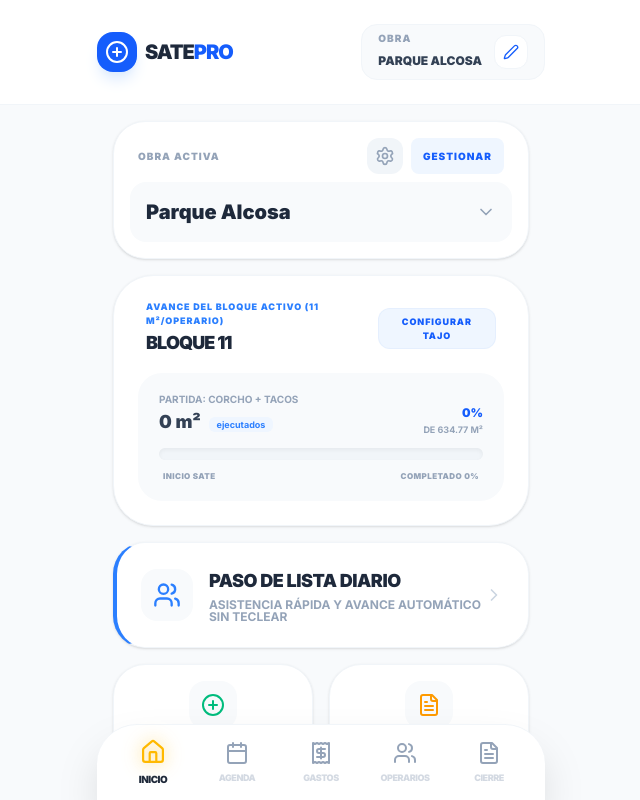
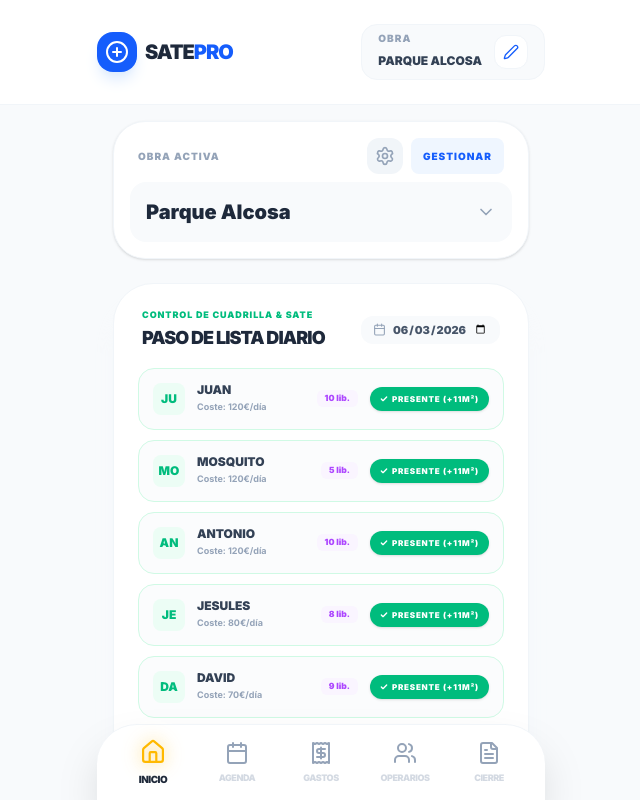
Before and after one commit to JFOE78/SATECONTROL-V3.0, a React (Vite) app: page / in a window 1280 px wide. Shown: the whole page, without its empty margins (319-959 px from the left). Built offline with nearby package versions, Linux system fonts and the light colour scheme; the HTML template or start-up script is replaced by a standard one.

Commit message:
feat: update SATE phase 1 pricing and dimensions
Update fase1 to "SATE Combinado" with a price of 20.20, enforce this update in context, and add default block dimensions.

```diff
--- a/src/constants.ts
+++ b/src/constants.ts
@@ -1,7 +1,7 @@
 export const TARIFAS = {};
 
 export const ITEMS_SATE: Record<string, { nombre: string, precio: number }> = {
-  fase1: { nombre: "Corcho + Tacos", precio: 8 },
+  fase1: { nombre: "SATE Combinado (Corcho + Fino)", precio: 20.20 },
   fase2: { nombre: "Esquineros + Malla + Fino", precio: 8 },
   anti: { nombre: "Anti-fisuras (ml)", precio: 8 },
   cajeado: { nombre: "Cajeados (m)", precio: 16 },
@@ -11,6 +11,13 @@ export const ITEMS_SATE: Record<string, { nombre: string, precio: number }> = {
 // Medidas reales por bloque (Basado en Escandallo Maestro)
 export const BLOQUE_DIMENSIONS: Record<string, Record<string, number>> = {
   "DEFAULT": {
+    fase1: 634.77,
+    fase2: 634.77,
+    anti: 145,
+    cajeado: 33.04,
+    malla: 136
+  },
+  "11": {
     fase1: 634.77,
     fase2: 634.77,
     anti: 145,
--- a/src/context/AppContext.tsx
+++ b/src/context/AppContext.tsx
@@ -98,6 +98,11 @@ export const AppProvider: React.FC<{ children: React.ReactNode }> = ({ children
         syncedItems[key].precio = (ITEMS_SATE as any)[key].precio;
       }
     });
+    // Force exact pricing and name requested by user
+    if (syncedItems.fase1) {
+      syncedItems.fase1.precio = 20.20;
+      syncedItems.fase1.nombre = "SATE Combinado (Corcho + Fino)";
+    }
 
     const INITIAL_VACACIONES: Vacacion[] = [
       { id: "vac-1", operario: "Mosquito", fecha: "2026-05-19", tipo: "Disfrutados y Pagados" },
--- a/src/screens/Inicio.tsx
+++ b/src/screens/Inicio.tsx
@@ -1,11 +1,9 @@
-import React, { useMemo, useCallback, useState } from "react";
-import { PlusCircle, Calendar, FileText, ChevronRight, Settings, Activity, ChevronRight as ChevronRightIcon, BarChart3, Users, Check } from "lucide-react";
-import { ResponsiveContainer, AreaChart, Area, XAxis, YAxis, Tooltip, CartesianGrid } from 'recharts';
+import React, { useMemo, useCallback, useState, useEffect } from "react";
+import { PlusCircle, Calendar, FileText, ChevronRight, Settings, Users, Check, X, ShieldCheck } from "lucide-react";
 import { useApp } from "../context/AppContext";
 import { ActionButton } from "../components/ActionButton";
-import { Avance } from "../types";
+import { Avance, Vacacion } from "../types";
 import { formatAmount } from "../lib/utils";
-import { shareService } from "../services/shareService";
 import { BLOQUE_DIMENSIONS } from "../constants";
 
 export const Inicio: React.FC<{ onNavigate: (s: any) => void, onInstall: () => void, showInstall: boolean }> = ({ onNavigate, onInstall, showInstall }) => {
@@ -14,39 +12,134 @@ export const Inicio: React.FC<{ onNavigate: (s: any) => void, onInstall: () => v
     selectedObraId,
     setSelectedObraId,
     avances,
+    setAvances,
+    vacaciones,
+    setVacaciones,
     calculateAvanceEconomics,
-    gastos,
     certificaciones,
     operariosList,
-    anticipos,
-    itemsSate,
-    manualAdjustments
+    notify
   } = useApp();
 
-  const [expandedLiquidacion, setExpandedLiquidacion] = useState(false);
+  const [fecha, setFecha] = useState("2026-06-03");
+  const [asistencia, setAsistencia] = useState<Record<string, 'presente' | 'ausente'>>({});
 
-  const selectedObra = useMemo(() => obras.find(o => o.id === selectedObraId), [obras, selectedObraId]);
+  // Initialize attendance for each operario as 'presente' by default
+  useEffect(() => {
+    if (operariosList && operariosList.length > 0) {
+      const initial: Record<string, 'presente' | 'ausente'> = {};
+      operariosList.forEach(op => {
+        initial[op.nombre] = 'presente';
+      });
+      setAsistencia(initial);
+    }
+  }, [operariosList]);
 
-  const isDataCertified = useCallback((date: string) => {
-    return (certificaciones || []).some(c =>
-      c.obraId === selectedObraId &&
-      c.fechaInicio && c.fechaFin &&
-      date >= c.fechaInicio && date <= c.fechaFin
-    );
-  }, [certificaciones, selectedObraId]);
+  // Safe normalization helper for name matching
+  const normalizeName = useCallback((s: any) =>
+    (s || "").toString().trim().toLowerCase().normalize("NFD").replace(/[\u0300-\u036f]/g, ""),
+  []);
 
-  const CUTOFF_DATE = "2026-05-06";
+  // Calculate vacation days left (10 initial)
+  const getOperarioBolsa = useCallback((nombre: string) => {
+    const opClean = normalizeName(nombre);
+    const totalEnjoyed = (vacaciones || []).filter(v => normalizeName(v.operario) === opClean).length;
+    return {
+      enjoyed: totalEnjoyed,
+      remaining: Math.max(0, 10 - totalEnjoyed)
+    };
+  }, [vacaciones, normalizeName]);
 
-  const activeBlock = useMemo(() => {
-    return localStorage.getItem("sate_active_block") || "11";
-  }, [avances]);
+  const presentUsers = useMemo(() => {
+    return Object.keys(asistencia).filter(nombre => asistencia[nombre] === 'presente');
+  }, [asistencia]);
 
+  const absentUsers = useMemo(() => {
+    return Object.keys(asistencia).filter(nombre => asistencia[nombre] === 'ausente');
+  }, [asistencia]);
+
+  const computedM2 = useMemo(() => {
+    return presentUsers.length * 11;
+  }, [presentUsers]);
+
+  const totalEuro = useMemo(() => {
+    return computedM2 * 20.20;
+  }, [computedM2]);
+
+  const handleToggle = (nombre: string) => {
+    setAsistencia(prev => ({
+      ...prev,
+      [nombre]: prev[nombre] === 'presente' ? 'ausente' : 'presente'
+    }));
+  };
+
+  const handleSaveAsistencia = () => {
+    if (!selectedObraId) {
+      notify("No hay ninguna obra seleccionada", "error");
+      return;
+    }
+
+    if (presentUsers.length === 0 && absentUsers.length === 0) {
+      notify("Debe haber operarios para registrar", "error");
+      return;
+    }
+
+    const m2 = presentUsers.length * 11;
+
+    const newAvance: Avance = {
+      id: `avance-auto-${fecha}-${Date.now()}`,
+      fecha,
+      obraId: selectedObraId,
+      bloque: "11",
+      operariosPresentes: presentUsers,
+      operariosVacaciones: absentUsers,
+      produccion: m2 > 0 ? [
+        {
+          itemId: "fase1", // Under combined price
+          m2,
+          bloque: "11"
+        }
+      ] : [],
+      resumen: { ingresos: m2 * 20.20, costeManoObra: 0, beneficio: 0, beneficioPorOperario: 0 },
+      motivoSinProduccion: m2 === 0 ? "Sin asistencia de la cuadrilla" : undefined
+    };
+
+    const econ = calculateAvanceEconomics(newAvance);
+    newAvance.resumen = {
+      ingresos: econ.ingresos,
+      costeManoObra: econ.costeManoObra,
+      beneficio: econ.beneficio,
+      beneficioPorOperario: econ.beneficioPorOperario
+    };
+
+    // Subtraction logic for vacations
+    const otherVac = (vacaciones || []).filter(v => v.fecha !== fecha);
+    const addedVac: Vacacion[] = absentUsers.map(nombre => ({
+      id: `vac-${nombre}-${fecha}-${Date.now()}`,
+      operario: nombre,
+      fecha: fecha,
+      tipo: "Disfrutados y Pagados"
+    }));
+
+    setVacaciones([...otherVac, ...addedVac]);
+
+    // Save Avance
+    setAvances(prev => {
+      const filtered = prev.filter(a => !(a.obraId === selectedObraId && a.fecha === fecha && (a.bloque || "").trim() === "11"));
+      return [...filtered, newAvance];
+    });
+
+    notify(`Asistencia guardada: +${m2} m² añadidos al Bloque 11 (${formatAmount(totalEuro)})`, "success");
+  };
+
+  // Progression calculation for Bloque 11 (historico starting offset at 205 m²)
   const activeBlockProgress = useMemo(() => {
-    const blockNorm = activeBlock.trim().toUpperCase().replace("BLOQUE", "").trim();
+    const blockNorm = "11";
 
-    // Sum production for the active block
+    // Sum production for Bloque 11, but only for dates strictly after 2026-06-03,
+    // as any progress up to and including June 3, 2026 is already included in the 205 m² baseline.
     const advancesM2 = (avances || [])
-      .filter(a => a.obraId === selectedObraId)
+      .filter(a => a.obraId === selectedObraId && a.fecha > "2026-06-03")
       .reduce((sum, a) => {
         const match = (a.bloque || "").trim().toUpperCase().replace("BLOQUE", "").trim() === blockNorm;
         if (!match) return sum;
@@ -55,17 +148,8 @@ export const Inicio: React.FC<{ onNavigate: (s: any) => void, onInstall: () => v
           .reduce((s, p) => s + p.m2, 0);
       }, 0);
 
-    const certifiedM2 = (certificaciones || []).reduce((sum, c) => {
-      if (c.obraId !== selectedObraId) return sum;
-      return sum + (c.partidas || [])
-        .filter(it => {
-          const bRaw = (it.bloque || "").trim().toUpperCase().replace("BLOQUE", "").trim();
-          return bRaw === blockNorm && it.itemId === "fase1";
-        })
-        .reduce((s, it) => s + it.m2, 0);
-    }, 0);
-
-    const totalM2 = advancesM2 + certifiedM2;
+    const baseOffset = 205; // Fixed starting baseline for Bloque 11 including up to today (2026-06-03)
+    const totalM2 = baseOffset + advancesM2;
     const dims = BLOQUE_DIMENSIONS[blockNorm] || BLOQUE_DIMENSIONS["DEFAULT"];
     const targetM2 = dims["fase1"] || 634.77;
 
@@ -74,84 +158,10 @@ export const Inicio: React.FC<{ onNavigate: (s: any) => void, onInstall: () => v
       targetM2,
       percentage: Math.min((totalM2 / targetM2) * 100, 100)
     };
-  }, [avances, selectedObraId, certificaciones, activeBlock]);
-
-  const totalAcumulado = useMemo(() => {
-    // 1. Producción NO certificada (en curso) desde el corte
-    const advancesEcon = (avances || [])
-      .filter(a => a.obraId === selectedObraId && a.fecha >= CUTOFF_DATE && !isDataCertified(a.fecha))
-      .reduce((acc, curr) => {
-        const econ = calculateAvanceEconomics(curr);
-        return {
-          costeMO: acc.costeMO + (econ.costeManoObra || 0),
-          beneficio: acc.beneficio + (econ.beneficio || 0)
-        };
-      }, { costeMO: 0, beneficio: 0 });
-
-    const totalG = (gastos || [])
-      .filter(g => g.obraId === selectedObraId && g.fecha >= CUTOFF_DATE && !isDataCertified(g.fecha))
-      .reduce((sum, g) => sum + g.monto, 0);
-
-    // 2. Certificaciones pendientes de cobro (desde el corte o históricas pendientes)
-    // Nota: Las certificaciones anteriores al corte ya se asumen liquidadas o descartadas si el usuario quiere "limpieza"
-    const montoCertsPendientes = (certificaciones || [])
-      .filter(c => c.obraId === selectedObraId && (c.fechaFin || '') >= CUTOFF_DATE && c.estado !== 'cobrado')
-      .reduce((sum, c) => sum + c.certificado, 0);
-
-    const produccionEnCurso = advancesEcon.beneficio - totalG;
-
-    const totalCobrado = (certificaciones || [])
-      .filter(c => c.obraId === selectedObraId && c.estado === 'cobrado')
-      .reduce((sum, c) => sum + c.ejecutado, 0);
-
-    return {
-      ingresosCurso: advancesEcon.beneficio + advancesEcon.costeMO,
-      certPendiente: montoCertsPendientes,
-      totalPendiente: produccionEnCurso + montoCertsPendientes,
-      totalCobrado
-    };
-  }, [avances, gastos, calculateAvanceEconomics, isDataCertified, selectedObraId, certificaciones]);
-
-  const lastAvance = useMemo(() =>
-    [...avances]
-      .filter(a => a.obraId === selectedObraId)
-      .sort((a, b) => new Date(b.fecha).getTime() - new Date(a.fecha).getTime())[0],
-    [avances, selectedObraId]
-  );
-
-  const monthlyTrend = useMemo(() => {
-    const data: any[] = [];
-    const now = new Date();
-    const monthNames = ["ENE", "FEB", "MAR", "ABR", "MAY", "JUN", "JUL", "AGO", "SEP", "OCT", "NOV", "DIC"];
-
-    for (let i = 5; i >= 0; i--) {
-      const targetDate = new Date(now.getFullYear(), now.getMonth() - i, 1);
-      const m = targetDate.getMonth();
-      const y = targetDate.getFullYear();
-
-      const monthAvances = (avances || []).filter(a => {
-        const d = new Date(a.fecha);
-        return d.getMonth() === m && d.getFullYear() === y && a.obraId === selectedObraId;
-      });
-
-      const monthGastos = (gastos || []).filter(g => {
-        const d = new Date(g.fecha);
-        return d.getMonth() === m && d.getFullYear() === y && g.obraId === selectedObraId;
-      });
-
-      const totalIngresosMO = monthAvances.reduce((sum, a) => sum + calculateAvanceEconomics(a).beneficio, 0);
-      const totalGastosMes = monthGastos.reduce((sum, g) => sum + g.monto, 0);
-
-      data.push({
-        name: monthNames[m],
-        beneficio: Math.round(totalIngresosMO - totalGastosMes),
-      });
-    }
-    return data;
-  }, [avances, calculateAvanceEconomics, selectedObraId]);
+  }, [avances, selectedObraId]);
 
   return (
-    <div className="space-y-4">
+    <div className="space-y-6 pb-12">
       {showInstall && (
         <button
           onClick={onInstall}
@@ -168,6 +178,7 @@ export const Inicio: React.FC<{ onNavigate: (s: any) => void, onInstall: () => v
         </button>
       )}
 
+      {/* OBRA COOPERATIVA */}
       <section className="bg-white dark:bg-slate-900 p-4 rounded-[2rem] shadow-sm border border-slate-100 dark:border-slate-800">
         <div className="flex justify-between items-center mb-2 px-2">
           <label className="block text-[10px] font-black text-slate-400 uppercase tracking-widest">Obra Activa</label>
@@ -190,25 +201,126 @@ export const Inicio: React.FC<{ onNavigate: (s: any) => void, onInstall: () => v
         </div>
       </section>
 
-      {/* PROGRESO EN TIEMPO REAL - BLOQUE ACTIVO */}
-      <section className="bg-white dark:bg-slate-900 p-6 rounded-[2.5rem] border border-slate-100 dark:border-slate-800 shadow-sm space-y-4">
-        <div className="flex justify-between items-center px-2">
+      {/* PASO DE LISTA DIARIO DIRECTO */}
+      <section className="bg-white dark:bg-slate-900 p-6 rounded-[2.5rem] border border-slate-100 dark:border-slate-800 shadow-xl shadow-slate-100/30 dark:shadow-none space-y-4">
+        <div className="flex justify-between items-center px-1">
           <div>
-            <span className="text-[9px] font-black text-blue-500 uppercase tracking-widest block mb-0.5">Avance del Bloque Activo (11 m²/operario)</span>
-            <h3 className="text-lg font-black text-slate-800 dark:text-white uppercase tracking-tighter">Bloque {activeBlock}</h3>
+            <span className="text-[9px] font-black text-emerald-500 uppercase tracking-widest block mb-0.5">Control de Cuadrilla & SATE</span>
+            <h3 className="text-lg font-black text-slate-800 dark:text-white uppercase tracking-tighter">Paso de Lista Diario</h3>
           </div>
+          <div className="flex items-center gap-1.5 bg-slate-50 dark:bg-slate-800 py-1.5 px-3 rounded-xl">
+            <Calendar size={13} className="text-slate-400" />
+            <input
+              type="date"
+              value={fecha}
+              onChange={e => setFecha(e.target.value)}
+              className="bg-transparent text-[11px] font-black text-slate-600 dark:text-slate-300 outline-none w-24 border-none p-0 focus:ring-0"
+            />
+          </div>
+        </div>
+
+        {/* List of Operarios */}
+        <div className="space-y-2.5">
+          {["Juan", "Mosquito", "Antonio", "Jesules", "David"].map(nombre => {
+            const op = operariosList.find(o => normalizeName(o.nombre) === normalizeName(nombre)) || { nombre, coste: 120 };
+            const isPresent = asistencia[nombre] !== 'ausente';
+            const bolsa = getOperarioBolsa(nombre);
+
+            return (
+              <div
+                key={nombre}
+                onClick={() => handleToggle(nombre)}
+                className={`p-3.5 rounded-2xl border transition-all duration-200 cursor-pointer flex items-center justify-between ${
+                  isPresent
+                    ? 'bg-slate-50/50 dark:bg-slate-800/30 border-emerald-100 dark:border-emerald-900/10'
+                    : 'bg-red-50/20 dark:bg-red-950/5 border-red-100/30 dark:border-red-900/10'
+                }`}
+              >
+                <div className="flex items-center gap-3">
+                  <div className={`w-8 h-8 rounded-lg flex items-center justify-center font-black text-xs transition-colors duration-200 ${
+                    isPresent
+                      ? 'bg-emerald-50 dark:bg-emerald-950/30 text-emerald-500'
+                      : 'bg-red-50 dark:bg-red-950/20 text-red-500'
+                  }`}>
+                    {nombre.substring(0, 2).toUpperCase()}
+                  </div>
+                  <div>
+                    <h4 className="text-xs font-black text-slate-700 dark:text-slate-200 uppercase leading-none mb-1">{nombre}</h4>
+                    <span className="text-[9px] font-bold text-slate-400 block">
+                      Coste: {op.coste}€/día
+                    </span>
+                  </div>
+                </div>
+
+                <div className="flex items-center gap-3">
+                  <span className={`text-[8.5px] font-black px-2 py-0.5 rounded-md ${
+                    bolsa.remaining <= 3
+                      ? 'bg-amber-50 dark:bg-amber-950/20 text-amber-500'
+                      : 'bg-purple-50 dark:bg-purple-950/20 text-purple-500'
+                  }`}>
+                    {bolsa.remaining} lib.
+                  </span>
+
+                  <div className={`text-[8px] font-black tracking-widest px-2.5 py-1.5 rounded-xl uppercase flex items-center gap-1 transition-all duration-200 ${
+                    isPresent
+                      ? 'bg-emerald-500 text-white shadow-sm'
+                      : 'bg-red-100 dark:bg-red-950/40 text-red-600 dark:text-red-400'
+                  }`}>
+                    {isPresent ? (
+                      <>
+                        <Check size={8} strokeWidth={4} /> PRESENTE (+11m²)
+                      </>
+                    ) : (
+                      <>
+                        <X size={8} strokeWidth={4} /> AUSENTE (-1 día)
+                      </>
+                    )}
+                  </div>
+                </div>
+              </div>
+            );
+          })}
+        </div>
+
+        {/* Live Summary Bar */}
+        <div className="bg-slate-900 dark:bg-black p-4 rounded-3xl text-white space-y-3">
+          <div className="flex justify-between items-center text-xs">
+            <div>
+              <p className="text-[8.5px] font-black uppercase text-slate-400 tracking-wider">Metros Avanzados (11 m²/op)</p>
+              <h4 className="text-xl font-black text-emerald-400 leading-tight">{computedM2} m²</h4>
+            </div>
+            <div className="text-right">
+              <p className="text-[8.5px] font-black uppercase text-slate-400 tracking-wider">Valor Diario (20.20 €/m²)</p>
+              <h4 className="text-xl font-black text-blue-400 leading-tight">{formatAmount(totalEuro)}</h4>
+            </div>
+          </div>
+
           <button
-            onClick={() => onNavigate("asistencia")}
-            className="text-[9px] font-black text-blue-600 uppercase tracking-widest bg-blue-50 dark:bg-blue-900/20 px-3 py-1.5 rounded-xl border border-blue-100/50 dark:border-blue-800/10 active:scale-95 transition-all font-sans"
+            type="button"
+            onClick={handleSaveAsistencia}
+            className="w-full bg-emerald-500 hover:bg-emerald-400 active:scale-97 text-white py-3 rounded-2xl font-black text-xs uppercase tracking-wider flex items-center justify-center gap-1.5 transition-all shadow-md shadow-emerald-500/10 cursor-pointer"
           >
-            Configurar Tajo
+            <ShieldCheck size={14} /> Guardar Asistencia y Avance
           </button>
         </div>
+      </section>
 
-        <div className="bg-slate-50 dark:bg-slate-800/40 p-5 rounded-3xl space-y-3 border border-transparent">
+      {/* VISTA ÚNICA DE PROGRESO REAL (BLOQUE 11) */}
+      <section className="bg-white dark:bg-slate-900 p-6 rounded-[2.5rem] border border-slate-100 dark:border-slate-800 shadow-sm space-y-4">
+        <div className="flex justify-between items-center px-1">
+          <div>
+            <span className="text-[9px] font-black text-blue-500 uppercase tracking-widest block mb-0.5">Avance del Bloque Activo (Fijo + Automático)</span>
+            <h3 className="text-lg font-black text-slate-800 dark:text-white uppercase tracking-tighter">Bloque 11 (205 m² base inicial)</h3>
+          </div>
+          <span className="text-xs font-black text-blue-600 dark:text-blue-400 bg-blue-50 dark:bg-blue-900/20 px-3 py-1 rounded-xl">
+            SATE LISO
+          </span>
+        </div>
+
+        <div className="bg-slate-50 dark:bg-slate-800/40 p-5 rounded-3xl space-y-3">
           <div className="flex justify-between items-end">
             <div>
-              <p className="text-[10px] font-bold text-slate-400 uppercase leading-none mb-1 shadow-none">PARTIDA: Corcho + Tacos</p>
+              <p className="text-[10px] font-bold text-slate-400 uppercase leading-none mb-1">PARTIDA: Corcho + Tacos (Combinado)</p>
               <h4 className="text-lg font-black text-slate-700 dark:text-slate-200">
                 {activeBlockProgress.totalM2.toLocaleString()} m² <span className="text-[9px] font-bold text-blue-500 bg-blue-50 dark:bg-blue-900/20 px-2 py-0.5 rounded-md ml-1">ejecutados</span>
               </h4>
@@ -227,20 +339,13 @@ export const Inicio: React.FC<{ onNavigate: (s: any) => void, onInstall: () => v
           </div>
 
           <div className="flex justify-between text-[8px] font-black text-slate-400 uppercase tracking-wider px-1 leading-none">
-            <span>Inicio SATE</span>
+            <span>Arranque en 205 m²</span>
             <span>Completado {Math.round(activeBlockProgress.percentage)}%</span>
           </div>
         </div>
       </section>
 
-      <div className="space-y-4">
-        <ActionButton
-          onClick={() => onNavigate("asistencia")}
-          icon={<Users className="text-blue-500" size={28} />}
-          title="PASO DE LISTA DIARIO"
-          description="Asistencia rápida y avance automático sin teclear"
-          className="bg-blue-50/50 dark:bg-blue-950/20 border-blue-200 dark:border-blue-800/30 shadow-sm border-l-4 border-l-blue-500"
-        />
+      {/* COMPONENTES DE ENLACE */}
       <div className="grid grid-cols-2 gap-4">
         <ActionButton
           onClick={() => onNavigate("registrar")}
@@ -258,6 +363,5 @@ export const Inicio: React.FC<{ onNavigate: (s: any) => void, onInstall: () => v
         />
       </div>
     </div>
-    </div>
   );
 };
```
Lines whose indentation alone changed are shown as unchanged.
